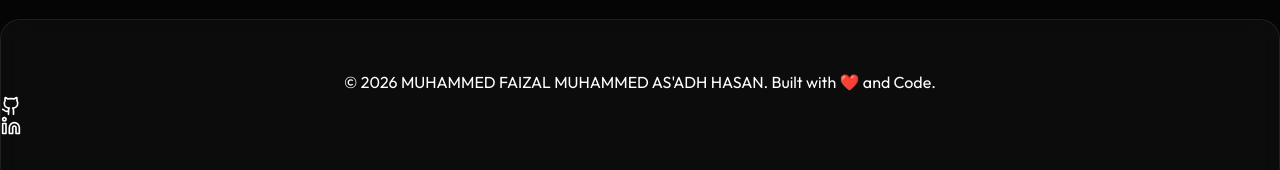
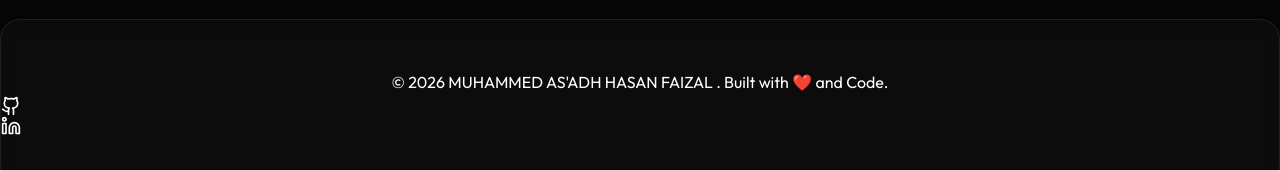
Before and after one commit to MohammedFaizalMohammedAsadhHasan/asadhhasan-portfolio, a website built with Vite: page index.html in a window 1280 px wide. Shown: the part 6309-6479 px from the top of the page. Built offline with nearby package versions, Linux system fonts and the light colour scheme.

Commit message:
Update name in footer to MUHAMMED AS'ADH HASAN FAIZAL

```diff
--- a/index.html
+++ b/index.html
@@ -831,7 +831,7 @@
     <!-- Footer -->
     <footer class="glass">
         <div class="footer-content">
-            <p>&copy; 2026 MUHAMMED FAIZAL MUHAMMED AS'ADH HASAN. Built with ❤️ and Code.</p>
+            <p>&copy; 2026  MUHAMMED AS'ADH HASAN FAIZAL . Built with ❤️ and Code.</p>
             <div class="social-links">
                 <a href="https://github.com/MohammedFaizalMohammedAsadhHasan/asadhhasan-portfolio" target="_blank"
                     class="btn-icon">
```
